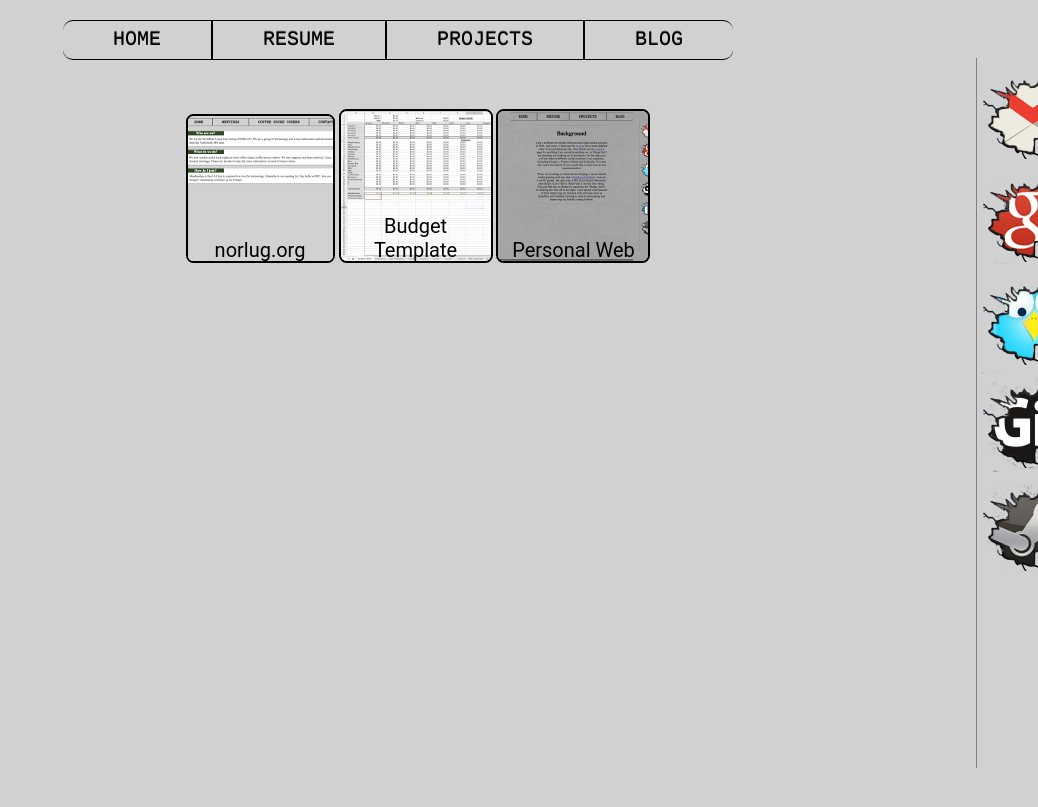
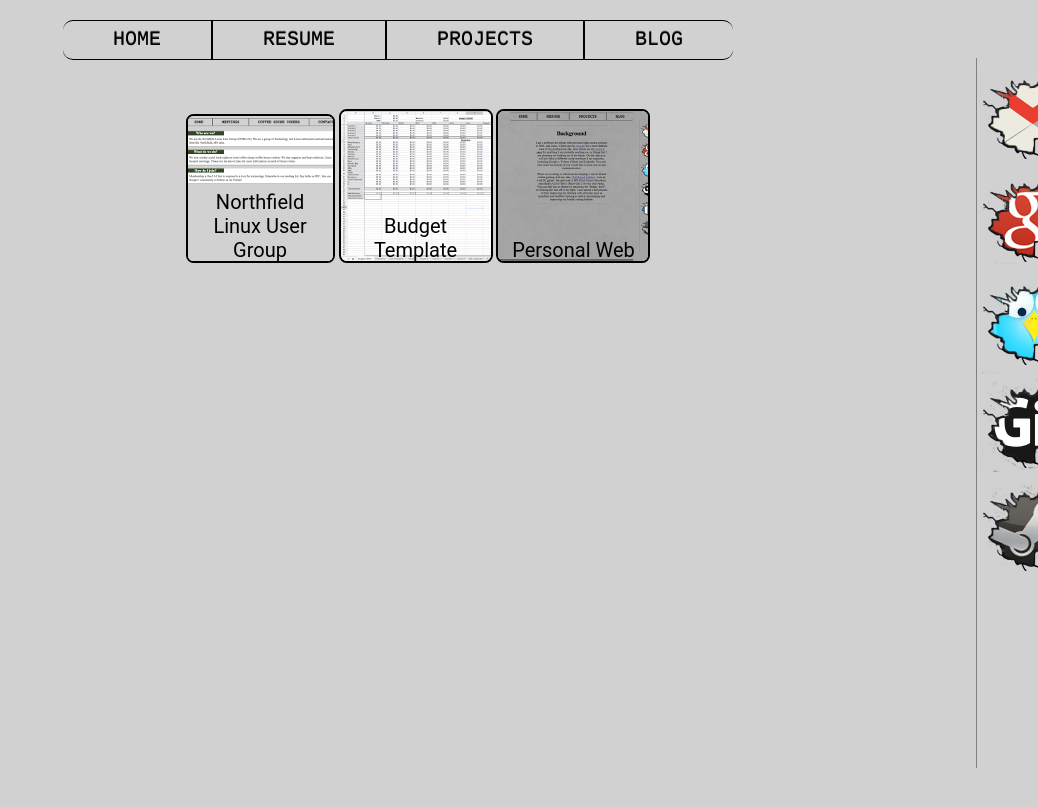
Before and after one commit to mathomastech/mathomastech.github.io, a Jekyll site: the page built from Projects/index.html, in a window 1280 px wide. Shown: the top 807 px of the page, without its empty margins (242-1280 px from the left). Built offline with Jekyll 4.4.1, drawn with Linux system fonts in a browser that asks for light colours.

Commit message:
Updated norlug project text, and URL.

```diff
--- a/Projects/index.html
+++ b/Projects/index.html
@@ -6,8 +6,8 @@ layout: default
 
 	<ul class="projectList">
 	 <li>
-            <a class="projectPage" href="http://norlug.github.io">
-            <span class="imageText">norlug.org</span>
+            <a class="projectPage" href="http://norlug.org">
+            <span class="imageText">Northfield Linux User Group</span>
             <img class="projectThumb" src="/icons/norlugWebsiteThumb.png" alt="NORLUG web site" title="norlug"/></a>
         </li>
         <li>
```
